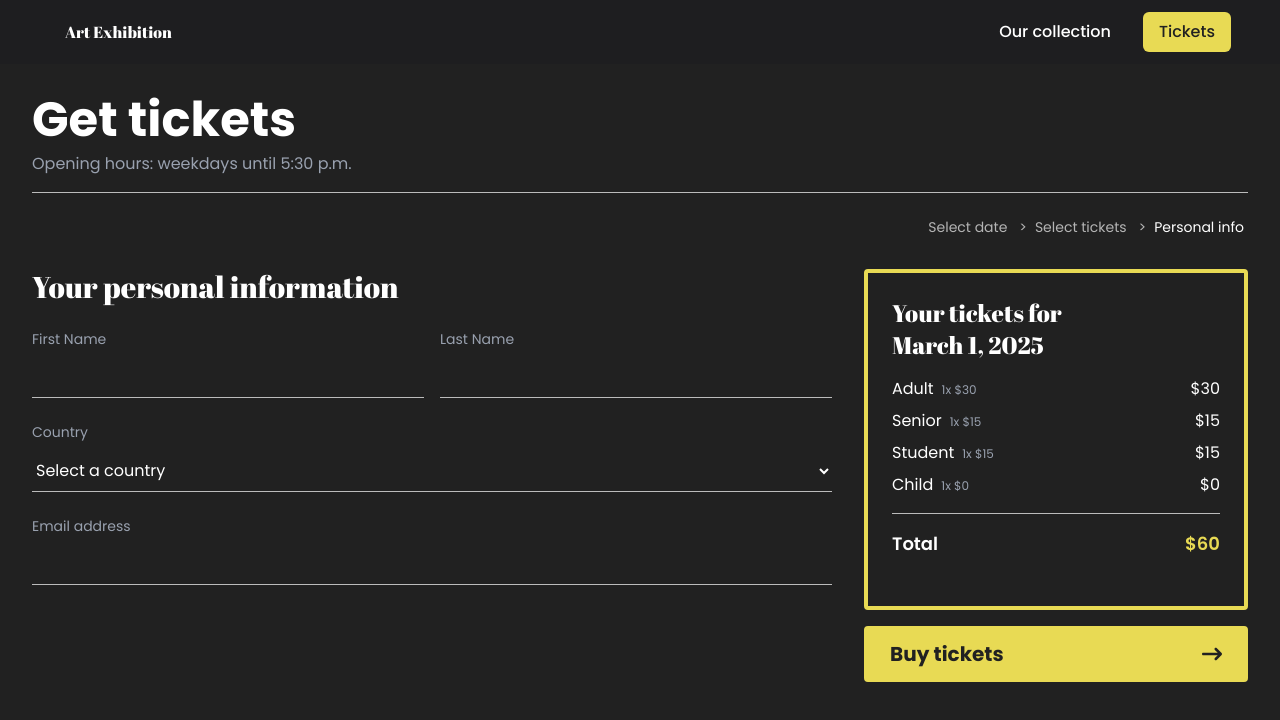
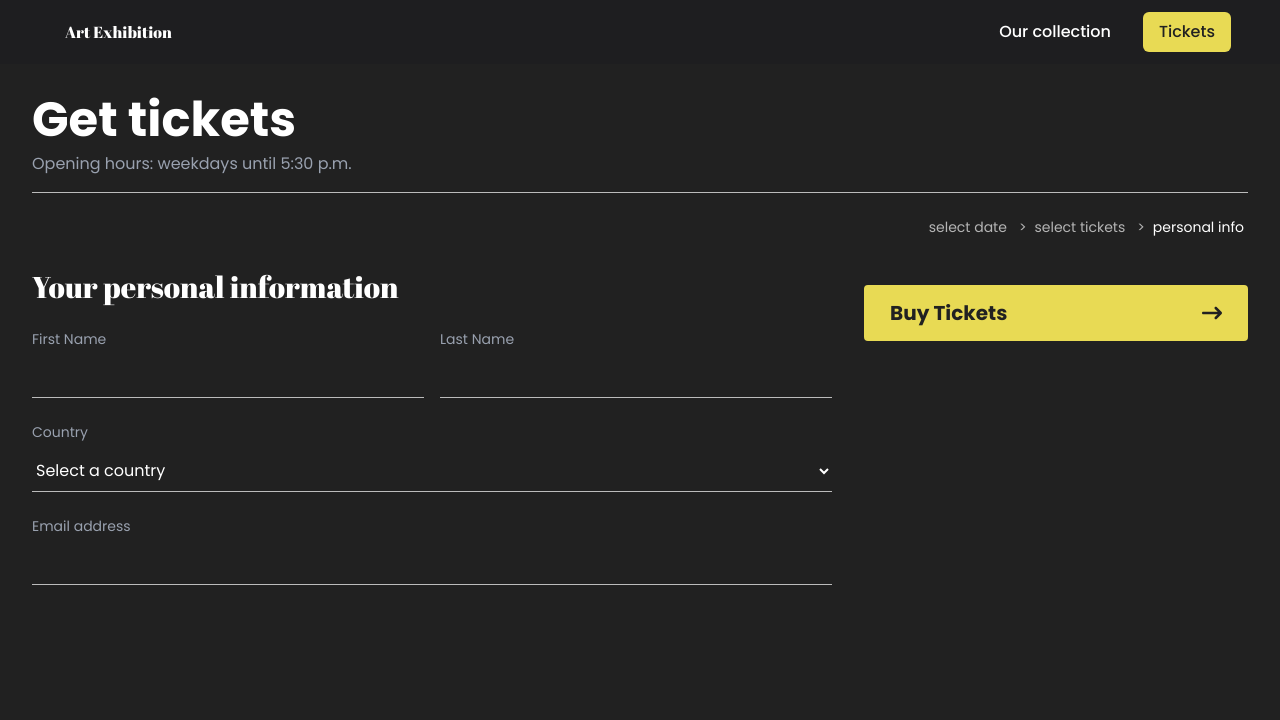
Before and after one commit to Camille846/art-exhibition, a Next.js app: page /personalInfo in a window 1280 px wide. Shown: the top 720 px of the page. Built offline with nearby package versions, Linux system fonts and the light colour scheme.

Commit message:
Fix: render button and routes issues

```diff
--- a/src/app/components/Button.tsx
+++ b/src/app/components/Button.tsx
@@ -1,23 +1,38 @@
 import { FaArrowRightLong } from "react-icons/fa6";
-import Link from "next/link";
+import { useRouter } from 'next/navigation';
+import React from "react";
 
 interface ButtonProps {
-    onClick?: () => void;
+    onClick?: (e: React.MouseEvent<HTMLButtonElement>) => void;
     buttonText: string;
-    href: string;
+    destination?: string;
 }
 
-export function Button({ onClick, buttonText, href }: ButtonProps) {
+export function Button({ onClick, buttonText, destination }: ButtonProps) {
+    const router = useRouter();
+
+    const handleClick = (e: React.MouseEvent<HTMLButtonElement>) => {
+
+        if (onClick) {
+            onClick(e);
+        }
+
+        if (destination) {
+            router.push(destination);
+        }
+
+    };
+
     return (
-        <Link href={href} legacyBehavior>
-            <button
-                className="flex items-center justify-between px-6 font-bold text-xl w-full py-3 px-4 mt-4 rounded-sm transition-colors border-2 border-secondary cursor-pointer bg-navBg bg-secondary text-black hover:bg-navBg hover:text-secondary hover:border-secondary"
-                onClick={onClick}
-            >
-                {buttonText}
-                <FaArrowRightLong />
-            </button>
-        </Link>
+
+        <button
+            className="flex items-center justify-between px-6 font-bold text-xl w-full py-3 mt-4 rounded-sm transition-colors border-2 border-secondary cursor-pointer bg-navBg bg-secondary text-black hover:bg-navBg hover:text-secondary hover:border-secondary"
+            onClick={handleClick}
+        >
+            {buttonText}
+            <FaArrowRightLong />
+        </button>
+
     );
 }
 
--- a/src/app/components/Receipt.tsx
+++ b/src/app/components/Receipt.tsx
@@ -1,24 +1,13 @@
-import {FaArrowRightLong} from "react-icons/fa6";
-import Link from "next/link";
+'use client'
+import { useBooking } from "@/context/BookingContext";
+import Button from "@/app/components/Button";
+import { usePathname } from "next/navigation";
 
-interface TicketType {
-    name: string
-    description: string
-    price: number
-    quantity: number
-}
-
-interface ReceiptProps {
-    selectedDate?: Date
-    tickets: TicketType[]
-    onNextStep: () => void
-    onButtonClick?: () => void
-    buttonText?: string
-}
-
-export function Receipt({ selectedDate = new Date(), tickets = [], onNextStep, onButtonClick, buttonText = "Next" }: ReceiptProps) {
+export function Receipt() {
+    const { selectedDate, tickets } = useBooking()
     const total = tickets.reduce((sum, ticket) => sum + ticket.price * ticket.quantity, 0)
     const hasTickets = tickets.some((ticket) => ticket.quantity > 0)
+    const pathname = usePathname()
 
     if (!hasTickets) {
         return null
@@ -56,16 +45,9 @@ export function Receipt({ selectedDate = new Date(), tickets = [], onNextStep, o
                     </div>
                 </div>
             </div>
-
-            <Link href={"/personalInfo"} legacyBehavior>
-                <button
-                    className="flex items-center justify-between px-6 font-bold text-xl w-full py-3 px-4 mt-4 rounded-sm transition-colors border-2 border-secondary cursor-pointer bg-navBg bg-secondary text-black hover:bg-navBg hover:text-secondary hover:border-secondary"
-                    onClick={onButtonClick || onNextStep}
-                >
-                    {buttonText}
-                    <FaArrowRightLong />
-                </button>
-            </Link>
+            {hasTickets && pathname !== "/personalInfo" && (
+                <Button buttonText="Next" destination="/personalInfo" />
+            )}
         </>
     )
 }
--- a/src/app/components/SelectTickets.tsx
+++ b/src/app/components/SelectTickets.tsx
@@ -1,27 +1,10 @@
 "use client"
 
 import { FaMinus,FaPlus} from "react-icons/fa6";
-import { useState } from "react"
+import { useBooking } from "@/context/BookingContext";
 
-interface TicketType {
-    name: string
-    description: string
-    price: number
-    quantity: number
-}
-
-interface SelectTicketsProps {
-    selectedDate: Date
-    onTicketChange: (tickets: TicketType[]) => void
-}
-
-export function SelectTickets({ selectedDate, onTicketChange }: SelectTicketsProps) {
-    const [tickets, setTickets] = useState<TicketType[]>([
-        { name: "Adult", description: "18 to 59 years old", price: 30, quantity: 0 },
-        { name: "Child", description: "13 and under with adult", price: 0, quantity: 0 },
-        { name: "Senior", description: "60 and over with ID", price: 15, quantity: 0 },
-        { name: "Student", description: "With student ID", price: 15, quantity: 0 },
-    ])
+export function SelectTickets() {
+    const { tickets, setTickets } = useBooking()
 
     const updateTicketQuantity = (index: number, increment: boolean) => {
         const newTickets = [...tickets]
@@ -31,7 +14,6 @@ export function SelectTickets({ selectedDate, onTicketChange }: SelectTicketsPro
             newTickets[index].quantity -= 1
         }
         setTickets(newTickets)
-        onTicketChange(newTickets)
     }
 
     return (
@@ -57,6 +39,7 @@ export function SelectTickets({ selectedDate, onTicketChange }: SelectTicketsPro
                             <button
                                 onClick={() => updateTicketQuantity(index, true)}
                                 className="w-8 h-8 flex items-center justify-center rounded-full border border-secondary hover:bg-navBg hover:text-white bg-secondary text-black cursor-pointer"
+                                aria-label={`Increase ${ticket.name} quantity`}
                             >
                                 <FaPlus className="w-4 h-4" />
                             </button>
--- a/src/app/components/progressIndicator.tsx
+++ b/src/app/components/progressIndicator.tsx
@@ -1,25 +1,31 @@
 'use client';
 import React from 'react';
 import { cn } from "@/lib/utils";
+import { useRouter } from "next/navigation"
+import { useBooking } from "@/context/BookingContext";
 
-interface ProgressIndicatorProps {
-	currentStep: number
-	onStepClick?: (step: number) => void
-}
+function ProgressIndicator() {
+	const router = useRouter()
+	const { currentStep } = useBooking()
 
-function ProgressIndicator({currentStep, onStepClick}: ProgressIndicatorProps) {
-   const steps = [
-	   {id: 1, step: 'Select date'},
-	   {id: 2, step: 'Select tickets'},
-	   {id: 3, step: 'Personal info'}
-   ]
+	const steps = [
+		{ id: 1, step: "select date", path: "/tickets" },
+		{ id: 2, step: "select tickets", path: "/tickets" },
+		{ id: 3, step: "personal info", path: "/personalInfo" },
+	]
+
+	const handleStepClick = (step: number, path: string) => {
+		if (step <= currentStep) {
+			router.push(path)
+		}
+	}
 
 	return (
 		<div className="flex items-center justify-end text-sm mt-2">
 			{steps.map((step, index) => (
 				<div key={step.id} className="flex items-center">
 					<button
-						onClick={() => onStepClick?.(step.id)}
+						onClick={() => handleStepClick(step.id, step.path)}
 						className={cn(
 							"mr-1 hover:text-secondary transition-colors cursor-pointer",
 							currentStep === step.id ? "text-white" : "text-[#F5F5F5B2]",
--- a/src/app/personalInfo/layout.tsx
+++ b/src/app/personalInfo/layout.tsx
@@ -1,7 +1,13 @@
+import { BookingProvider } from '@/context/BookingContext';
+
 export default function PersonalInfoLayout({
                                               children,
                                           }: {
     children: React.ReactNode;
 }) {
-    return <>{children}</>;
+    return (
+        <BookingProvider>
+            {children}
+        </BookingProvider>
+    )
 }
--- a/src/app/personalInfo/page.tsx
+++ b/src/app/personalInfo/page.tsx
@@ -7,6 +7,8 @@ import { useState, useEffect } from "react"
 import Receipt from "@/app/components/Receipt";
 import ProgressIndicator from "@/app/components/progressIndicator";
 import NavBar from "@/app/components/NavBar";
+import { useBooking } from "@/context/BookingContext";
+import Button from "@/app/components/Button";
 
 interface PersonalInfoFormData {
     firstName: string
@@ -17,15 +19,11 @@ interface PersonalInfoFormData {
 
 function PersonalInfo() {
     const router = useRouter();
-    // eslint-disable-next-line react-hooks/exhaustive-deps
-    const tickets = [
-        { name: "Adult", description: "", price: 30, quantity: 1 },
-        { name: "Senior", description: "", price: 15, quantity: 1 },
-        { name: "Student", description: "", price: 15, quantity: 1 },
-        { name: "Child", description: "", price: 0, quantity: 1 },
-    ];
-    // eslint-disable-next-line react-hooks/exhaustive-deps
-    const selectedDate = new Date(2025, 2, 1);
+    const { setCurrentStep } = useBooking()
+
+    useEffect(() => {
+        setCurrentStep(3)
+    }, [setCurrentStep])
 
     const [formData, setFormData] = useState<PersonalInfoFormData>({
         firstName: "",
@@ -36,6 +34,7 @@ function PersonalInfo() {
 
     const handleSubmit = (e: React.FormEvent) => {
         e.preventDefault();
+        console.log("Form submitted with data:", formData);
         router.push("/confirmation");
     };
 
@@ -45,10 +44,9 @@ function PersonalInfo() {
             ...prev,
             [name]: value,
         }));
+        console.log(`Input changed: ${name} = ${value}`);
     };
 
-    useEffect(() => {
-    }, [tickets, selectedDate]);
 
     return (
         <div className="min-h-screen bg-black text-white">
@@ -58,7 +56,7 @@ function PersonalInfo() {
                 <h1 className="text-5xl font-bold mb-2">Get tickets</h1>
                 <p className="text-gray-400 border-b border-grey pb-4 mb-6">Opening hours: weekdays until 5:30 p.m.</p>
 
-                <ProgressIndicator currentStep={3} onStepClick={() => router.push("/tickets")} />
+                <ProgressIndicator />
 
                 <div className="mt-8 grid lg:grid-cols-3 gap-8">
                     <div className="lg:col-span-2">
@@ -135,13 +133,8 @@ function PersonalInfo() {
                     </div>
 
                     <div>
-                        <Receipt
-                            selectedDate={selectedDate}
-                            tickets={tickets}
-                            buttonText="Buy tickets"
-                            onButtonClick={handleSubmit}
-                            onNextStep={() => router.push("/confirmation")}
-                        />
+                        <Receipt  />
+                        <Button buttonText="Buy Tickets" destination="/confirmation" />
                     </div>
                 </div>
             </div>
--- a/src/app/tickets/layout.tsx
+++ b/src/app/tickets/layout.tsx
@@ -1,7 +1,11 @@
+import { BookingProvider } from '@/context/BookingContext';
+
 export default function TicketsLayout({
                                          children,
                                      }: {
     children: React.ReactNode;
 }) {
-    return <>{children}</>;
+    return (
+        <BookingProvider>{children}</BookingProvider>
+    )
 }
--- a/src/app/tickets/page.tsx
+++ b/src/app/tickets/page.tsx
@@ -1,36 +1,18 @@
 'use client';
-import React, { useState } from 'react';
+import React, { useEffect } from 'react';
 import NavBar from "@/app/components/NavBar";
 import Calendar from "@/app/components/Calendar";
 import ProgressIndicator from "@/app/components/progressIndicator";
 import SelectTickets from "@/app/components/SelectTickets";
 import Receipt from "@/app/components/Receipt";
-
-interface TicketType {
-    name: string
-    description: string
-    price: number
-    quantity: number
-}
+import { useBooking } from "@/context/BookingContext";
 
 export default function TicketsPage() {
-    const [selectedDate, setSelectedDate] = useState(new Date());
-    const [tickets, setTickets] = useState<TicketType[]>([
-        { name: "Adult", description: "18 to 59 years old", price: 30, quantity: 0 },
-        { name: "Child", description: "13 and under with adult", price: 0, quantity: 0 },
-        { name: "Senior", description: "60 and over with ID", price: 15, quantity: 0 },
-        { name: "Student", description: "With student ID", price: 15, quantity: 0 },
-    ]);
-    const [currentStep, setCurrentStep] = useState(1);
+    const { setCurrentStep } = useBooking()
 
-    const handleSelectDate = (date: Date) => {
-        setSelectedDate(date);
-        setCurrentStep(2);
-    };
-
-    const handleNextStep = () => {
-        setCurrentStep(3);
-    };
+    useEffect(() => {
+        setCurrentStep(1)
+    }, [setCurrentStep])
 
     return (
         <>
@@ -41,21 +23,21 @@ export default function TicketsPage() {
                     <p className="text-gray-400 pb-4 mb-3 mt-3">Opening hours: weekdays until 5:30p.m.</p>
                     <div className="w-full h-[1px] bg-[#F5F5F5B2]"></div>
 
-                    <ProgressIndicator currentStep={currentStep} />
+                    <ProgressIndicator  />
 
                     <div className="mt-8 grid lg:grid-cols-3 gap-8">
                         <div>
                             <h2 className="text-3xl mb-2 font-abril">Select date</h2>
                             <p className="text-gray-400 mb-6">Select a day for your visit</p>
-                            <Calendar selectedDate={selectedDate} onSelectDate={handleSelectDate} />
+                            <Calendar />
                         </div>
 
                         <div>
-                            <SelectTickets selectedDate={selectedDate} onTicketChange={setTickets} />
+                            <SelectTickets />
                         </div>
 
                         <div>
-                            <Receipt selectedDate={selectedDate} tickets={tickets} onNextStep={handleNextStep} />
+                            <Receipt  />
                         </div>
                     </div>
                 </div>
--- /dev/null
+++ b/src/context/BookingContext.tsx
@@ -0,0 +1,57 @@
+"use client"
+
+import { createContext, useContext, useState, type ReactNode } from "react"
+
+interface TicketType {
+    name: string
+    description: string
+    price: number
+    quantity: number
+}
+
+interface BookingContextType {
+    selectedDate: Date
+    setSelectedDate: (date: Date) => void
+    tickets: TicketType[]
+    setTickets: (tickets: TicketType[]) => void
+    currentStep: number
+    setCurrentStep: (step: number) => void
+}
+
+const defaultTickets: TicketType[] = [
+    { name: "Adult", description: "18 to 59 years old", price: 30, quantity: 0 },
+    { name: "Child", description: "13 and under with adult", price: 0, quantity: 0 },
+    { name: "Senior", description: "60 and over with ID", price: 15, quantity: 0 },
+    { name: "Student", description: "With student ID", price: 15, quantity: 0 },
+]
+
+const BookingContext = createContext<BookingContextType | undefined>(undefined)
+
+export function BookingProvider({ children }: { children: ReactNode }) {
+    const [selectedDate, setSelectedDate] = useState(new Date(2025, 2, 1))
+    const [tickets, setTickets] = useState<TicketType[]>(defaultTickets)
+    const [currentStep, setCurrentStep] = useState(1)
+
+    return (
+        <BookingContext.Provider
+            value={{
+                selectedDate,
+                setSelectedDate,
+                tickets,
+                setTickets,
+                currentStep,
+                setCurrentStep,
+            }}
+        >
+            {children}
+        </BookingContext.Provider>
+    )
+}
+
+export function useBooking() {
+    const context = useContext(BookingContext)
+    if (context === undefined) {
+        throw new Error("useBooking must be used within a BookingProvider")
+    }
+    return context
+}
```
Also changed, not shown: src/app/components/Calendar.tsx (+4 -7 lines).
